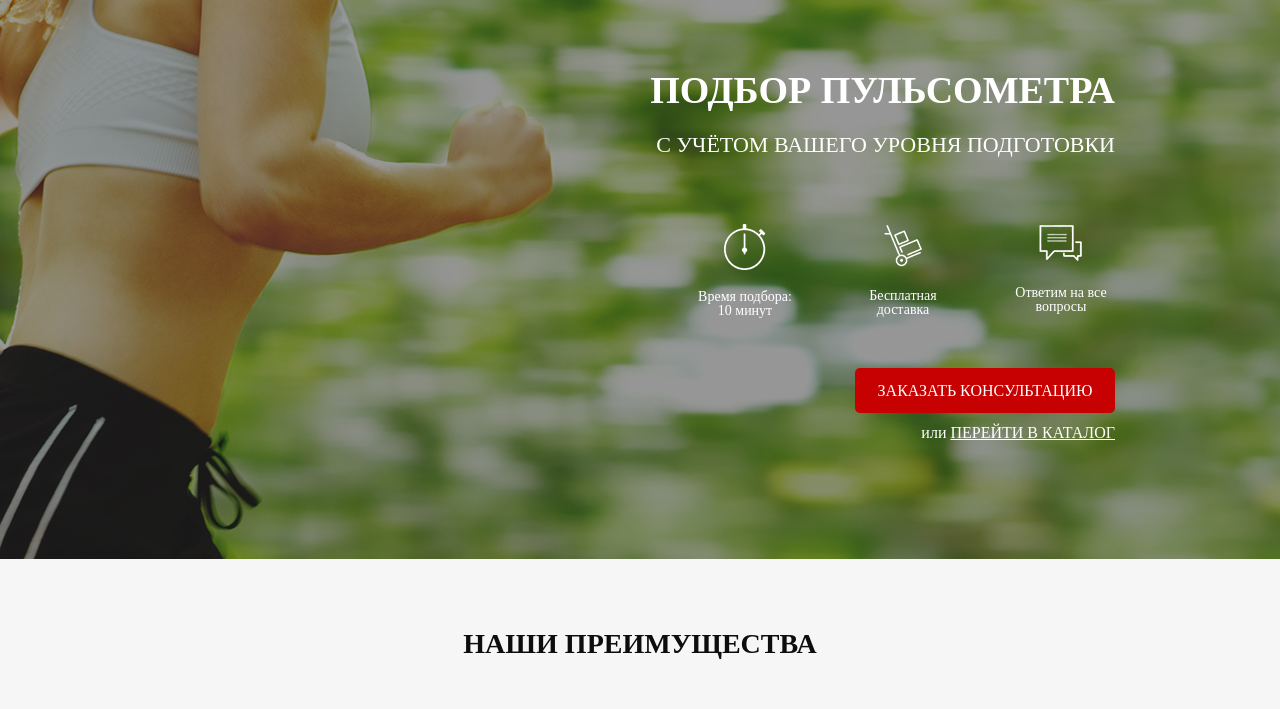
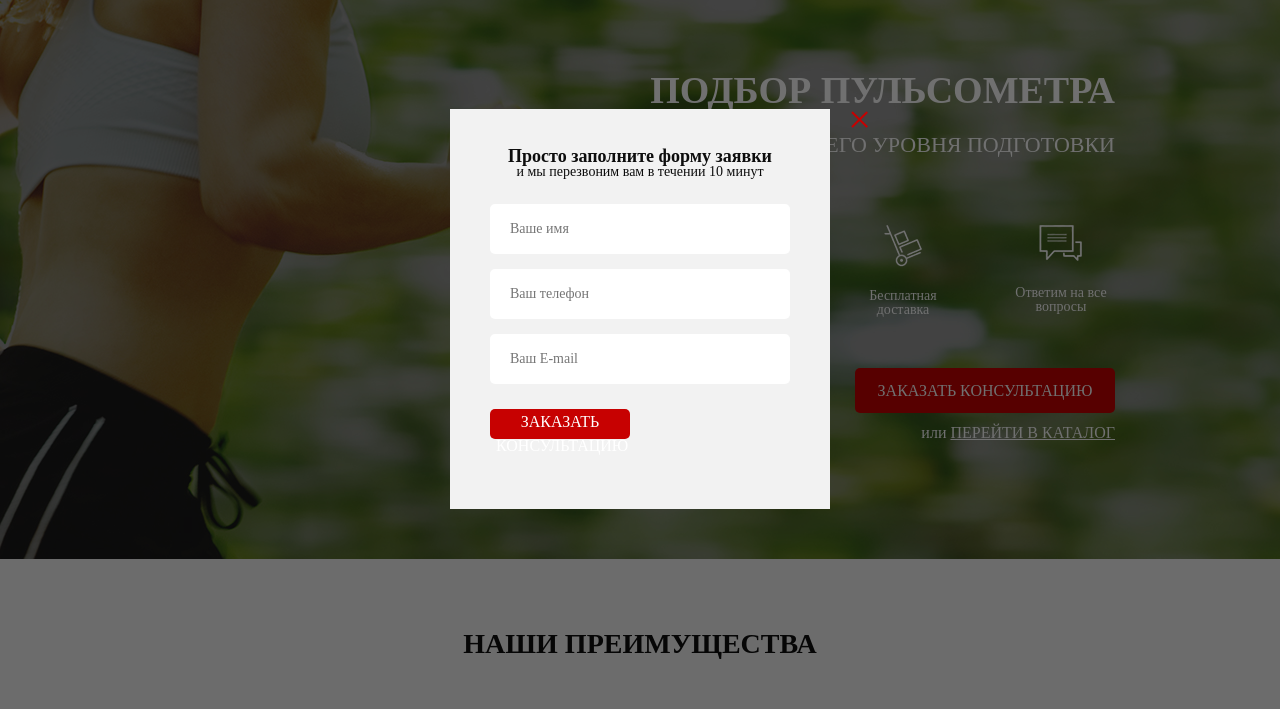
Before and after one commit to alexdanm5/Pulse, a website: page src/index.html in a window 1280 px wide. Both pictures are taken after a click on the button "ЗАКАЗАТЬ ЗВОНОК". Shown: the part 91-800 px from the top of the page. Drawn offline with nearby package versions, Linux system fonts and the light colour scheme; a web font is replaced by a local one.

Commit message:
created modals winows and scrip form modals windiws

```diff
--- a/src/index.html
+++ b/src/index.html
@@ -22,7 +22,7 @@
                     <div class="header__official">Официальный представитель <span>Garmin, Polar, Suunto</span></div>
                     <div class="header__contacts">
                         <a href="tel:+74999228974" class="header__phone">+7 (499) 922-89-74</a>
-                        <button class="button">заказать звонок</button>
+                        <button data-modal="consultation" class="button">заказать звонок</button>
                     </div>
                 </header>
 
@@ -48,7 +48,7 @@
                         </div>
                     </div>
 
-                    <button class="button button_main">заказать кОНСУЛЬТАЦИЮ</button>
+                    <button data-modal="consultation" class="button button_main">заказать кОНСУЛЬТАЦИЮ</button>
                     <div class="promo__link">
                         или
                         <a href="#">ПЕРЕЙТИ В КАТАЛОГ</a>
@@ -150,7 +150,7 @@
                         <div class="catalog-item__wrapper">
                             <div class="catalog-item__content catalog-item__content_active">
                                 <img src="img/photo.png" alt="pulse" class="catalog-item__img">
-                                 <div class="catalog-item__subtitle">Пульсометр Polar FT1</div>
+                                 <div class="catalog-item__subtitle">Пульсометр Suunto M2</div>
                                 <div class="catalog-item__descr">Для первых шагов в тренировках, основанных на сердечном ритме</div>
                                 <a href="" class="catalog-item__link">ПОДРОБНЕЕ</a>
                             </div>
@@ -178,7 +178,7 @@
                         <div class="catalog-item__wrapper">
                             <div class="catalog-item__content catalog-item__content_active">
                                 <img src="img/photo.png" alt="pulse" class="catalog-item__img">
-                                 <div class="catalog-item__subtitle">Пульсометр Polar FT1</div>
+                                 <div class="catalog-item__subtitle">Пульсометр Polar FT4</div>
                                 <div class="catalog-item__descr">Для первых шагов в тренировках, основанных на сердечном ритме</div>
                                 <a href="" class="catalog-item__link">ПОДРОБНЕЕ</a>
                             </div>
@@ -472,6 +472,44 @@
         </footer>
     </main>
 
+    <div class="overlay">
+        <div class="modal" id="consultation">
+            <div class="modal__close">&times;</div>
+            <div class="modal__subtitle">Просто заполните форму заявки</div>
+            <div class="modal__descr">и мы перезвоним вам в течении 10 минут</div>
+
+            <form class="feed-form feed-form_mt25" action="#">
+                <input name="name" placeholder="Ваше имя" type="text">
+                <input name="phone" placeholder="Ваш телефон" type="tel">
+                <input name="email" placeholder="Ваш E-mail" type="email">
+
+                <button class="button button_submit">заказать кОНСУЛЬТАЦИЮ</button>
+            </form>
+        </div>
+
+        <div class="modal" id="order">
+            <div class="modal__close">&times;</div>
+            <div class="modal__subtitle">Ваш заказ:</div>
+            <div class="modal__descr">Пульсометр Polar FT1</div>
+
+            <form class="feed-form feed-form_mt25" action="#">
+                <input name="name" placeholder="Ваше имя" type="text">
+                <input name="phone" placeholder="Ваш телефон" type="tel">
+                <input name="email" placeholder="Ваш E-mail" type="email">
+
+                <button class="button button_submit">Купить</button>
+            </form>
+        </div>
+
+        <div class="modal modal_mini" id="thanks">
+            <div class="modal__close">&times;</div>
+            <div class="modal__subtitle">Спасибо за вашу заявку!</div>
+            <div class="modal__descr">Наш менеджер свяжется с вами в ближайшее время!</div>
+
+
+        </div>
+    </div>
+
     <script type="text/javascript" src="//code.jquery.com/jquery-1.11.0.min.js"></script>
     <script type="text/javascript" src="//code.jquery.com/jquery-migrate-1.2.1.min.js"></script>
     <script src="js/slick.min.js"></script>
--- a/src/js/script.js
+++ b/src/js/script.js
@@ -34,4 +34,20 @@ $(document).ready(function(){
 
       toggleSlide('.catalog-item__link');
       toggleSlide('.catalog-item__back');
+
+      //modal
+
+      $('[data-modal=consultation]').on('click', function() {
+        $('.overlay, #consultation').fadeIn('slow');
+      });
+      $('.modal__close').on('click', function() {
+        $('.overlay, #consultation, #thanks, #order').fadeOut('slow');
+      });
+
+      $('.button_mini').each(function(i) {
+        $(this).on('click', function() {
+          $('#order .modal__descr'). text($('.catalog-item__subtitle').eq(i).text());
+          $('.overlay, #order').fadeIn('slow');
+        })
+      })
   });
--- a/src/sass/blocks/_forms.sass
+++ b/src/sass/blocks/_forms.sass
@@ -16,3 +16,5 @@
         color: #4b4b4b
         &:nth-child(3)
             margin-bottom: 20px
+    &_mt25
+        margin-top: 25px
--- /dev/null
+++ b/src/sass/blocks/_modal.sass
@@ -0,0 +1,42 @@
+.overlay
+    display: none
+    position: fixed
+    width: 100%
+    height: 100%
+    top: 0
+    background-color: rgba(0, 0, 0, .56)
+
+.modal
+    position: absolute
+    top: 50%
+    left: 50%
+    transform: translate(-50%, -50%)
+    width: 380px
+    min-height: 400px
+    background-color: #f2f2f2
+    padding: 38px 40px 40px 40px
+    &__close
+        position: absolute
+        top: 0
+        right: -41px
+        line-height: 21px
+        font-size: 41px
+        color: $main-color
+        cursor: pointer
+    &__subtitle
+        font-weight: 700
+        font-size: 18px
+        line-height: 100%
+        text-align: center
+        color: #0d0d0d
+    &__descr
+        font-weight: 500
+        font-size: 14px
+        line-height: 100%
+        text-align: center
+        color: #0d0d0d
+    &_mini
+        min-height: 140px
+
+#consultation, #order, #thanks
+    display: none
--- a/src/sass/style.sass
+++ b/src/sass/style.sass
@@ -26,3 +26,4 @@
 @import 'blocks/catalog'
 @import 'blocks/reviews'
 @import 'blocks/footer'
+@import 'blocks/modal'
```
Also changed, not shown: src/css/style.min.css.
